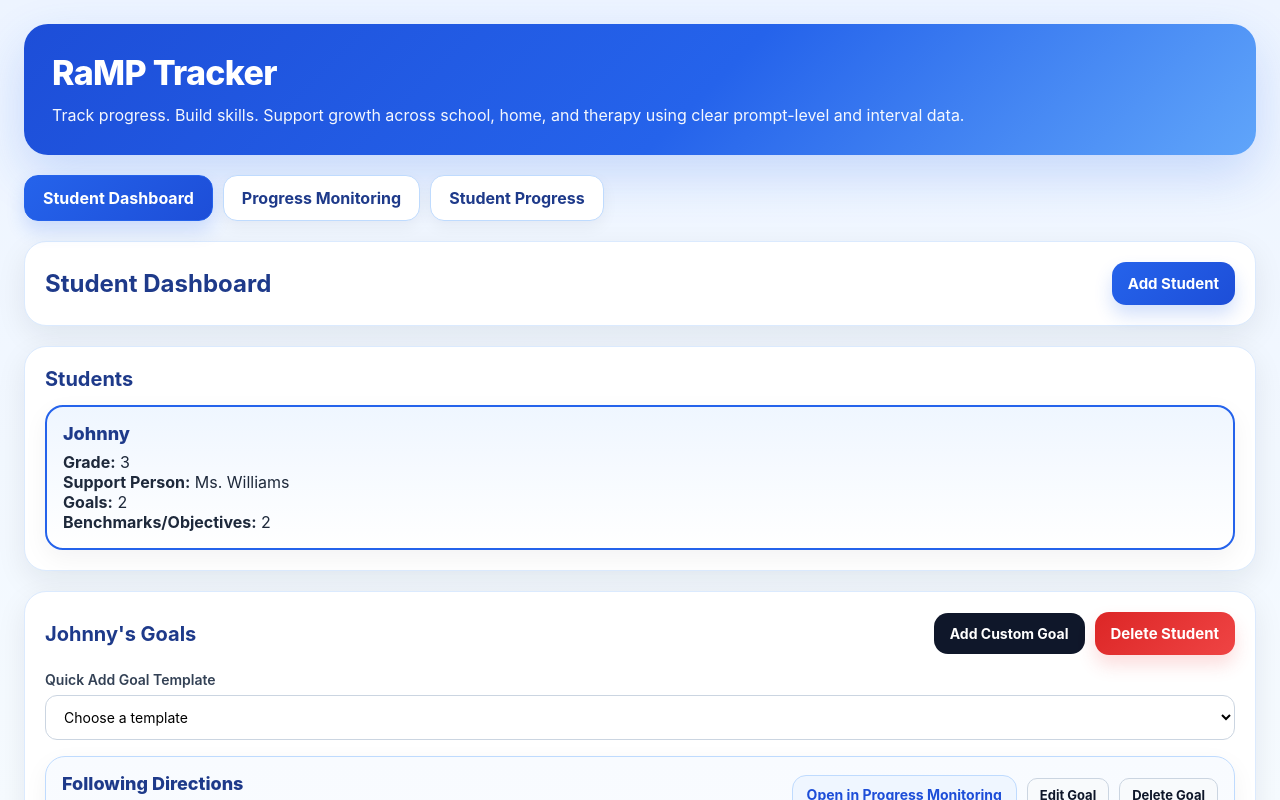
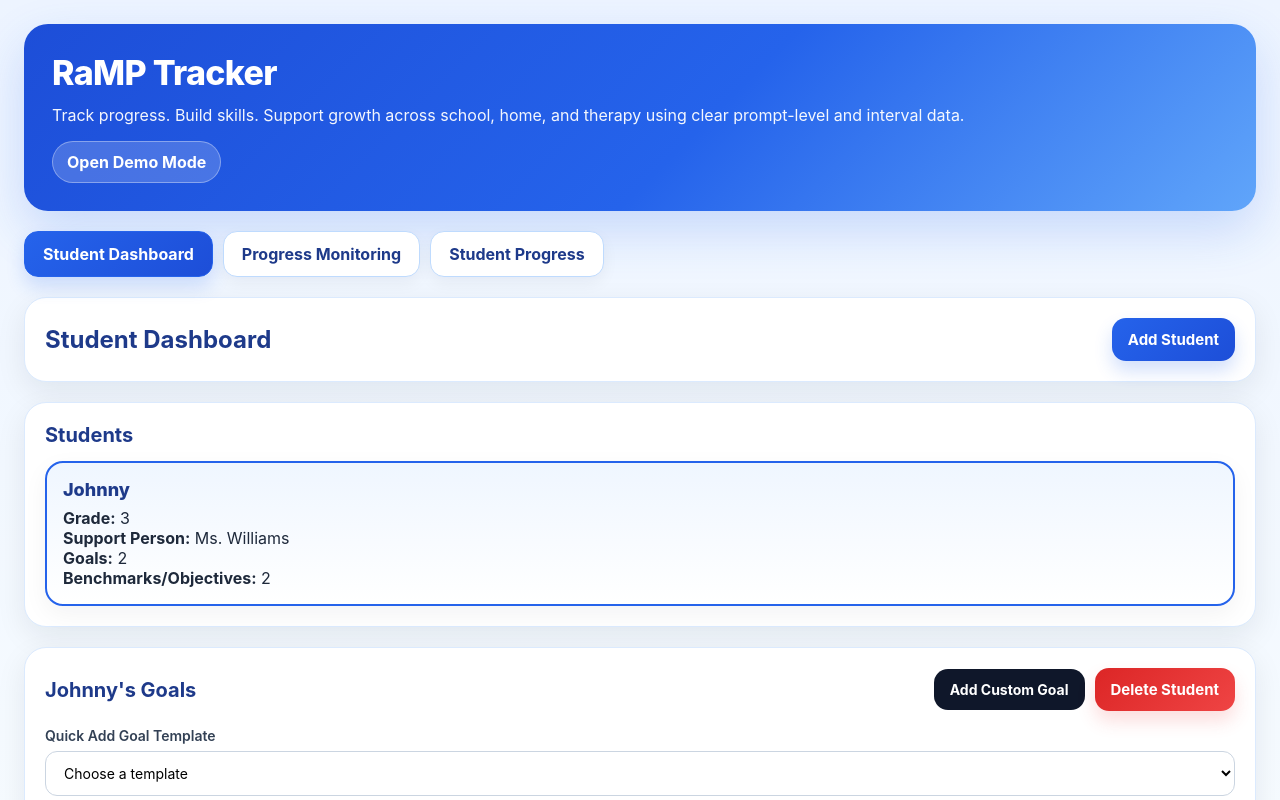
Before and after one commit to jasminevsadler/Ramp-Tracker, a React (Vite) app: page / in a window 1280 px wide. Shown: the top 800 px of the page. Built offline with nearby package versions, Linux system fonts and the light colour scheme.

Commit message:
Update App.jsx

```diff
--- a/src/App.jsx
+++ b/src/App.jsx
@@ -241,6 +241,28 @@ const DEFAULT_STUDENTS = [
   },
 ];
 
+const DEMO_URL_KEYS = ["demo", "mode"]
+
+function isDemoUrl() {
+  if (typeof window === "undefined") return false;
+
+  const params = new URLSearchParams(window.location.search);
+  const demoParam = params.get("demo");
+  const modeParam = params.get("mode");
+  const hash = window.location.hash.toLowerCase();
+
+  return (
+    demoParam === "1" ||
+    demoParam === "true" ||
+    modeParam === "demo" ||
+    hash.includes("demo")
+  );
+}
+
+function buildStorageKey(isDemoMode, name) {
+  return `${isDemoMode ? "ramp_demo" : "ramp"}_${name}`;
+}
+
 function loadFromStorage(key, fallback) {
   try {
     const raw = localStorage.getItem(key);
@@ -469,29 +491,33 @@ function GraphCard({ title, points, mode }) {
 }
 
 export default function App() {
+  const [isDemoMode] = useState(() => isDemoUrl());
+
+  const storageKey = (name) => buildStorageKey(isDemoMode, name);
+
   const [students, setStudents] = useState(() =>
-    normalizeStudents(loadFromStorage("ramp_students", DEFAULT_STUDENTS))
+    normalizeStudents(loadFromStorage(storageKey("students"), DEFAULT_STUDENTS))
   );
   const [selectedStudentId, setSelectedStudentId] = useState(() =>
-    loadFromStorage("ramp_selected_student", DEFAULT_STUDENTS[0]?.id || "")
+    loadFromStorage(storageKey("selected_student"), DEFAULT_STUDENTS[0]?.id || "")
   );
   const [selectedGoalId, setSelectedGoalId] = useState(() =>
-    loadFromStorage("ramp_selected_goal", "")
+    loadFromStorage(storageKey("selected_goal"), "")
   );
   const [selectedBenchmarkId, setSelectedBenchmarkId] = useState(() =>
-    loadFromStorage("ramp_selected_benchmark", "")
+    loadFromStorage(storageKey("selected_benchmark"), "")
   );
   const [showGoalDetails, setShowGoalDetails] = useState(() =>
-    loadFromStorage("ramp_show_goal_details", false)
+    loadFromStorage(storageKey("show_goal_details"), false)
   );
   const [sessionData, setSessionData] = useState(() =>
-    loadFromStorage("ramp_session_data", {})
+    loadFromStorage(storageKey("session_data"), {})
   );
   const [history, setHistory] = useState(() =>
-    loadFromStorage("ramp_session_history", [])
+    loadFromStorage(storageKey("session_history"), [])
   );
   const [activeTab, setActiveTab] = useState(() =>
-    loadFromStorage("ramp_active_tab", "studentDashboard")
+    loadFromStorage(storageKey("active_tab"), "studentDashboard")
   );
   const [showAddStudentForm, setShowAddStudentForm] = useState(false);
   const [studentForm, setStudentForm] = useState({
@@ -503,44 +529,35 @@ export default function App() {
   });
 
   useEffect(() => {
-    localStorage.setItem("ramp_students", JSON.stringify(students));
+    localStorage.setItem(storageKey("students"), JSON.stringify(students));
   }, [students]);
 
   useEffect(() => {
-    localStorage.setItem("ramp_session_data", JSON.stringify(sessionData));
+    localStorage.setItem(storageKey("session_data"), JSON.stringify(sessionData));
   }, [sessionData]);
 
   useEffect(() => {
-    localStorage.setItem("ramp_session_history", JSON.stringify(history));
+    localStorage.setItem(storageKey("session_history"), JSON.stringify(history));
   }, [history]);
 
   useEffect(() => {
-    localStorage.setItem(
-      "ramp_selected_student",
-      JSON.stringify(selectedStudentId)
-    );
+    localStorage.setItem(storageKey("selected_student"), JSON.stringify(selectedStudentId));
   }, [selectedStudentId]);
 
   useEffect(() => {
-    localStorage.setItem("ramp_selected_goal", JSON.stringify(selectedGoalId));
+    localStorage.setItem(storageKey("selected_goal"), JSON.stringify(selectedGoalId));
   }, [selectedGoalId]);
 
   useEffect(() => {
-    localStorage.setItem(
-      "ramp_selected_benchmark",
-      JSON.stringify(selectedBenchmarkId)
-    );
+    localStorage.setItem(storageKey("selected_benchmark"), JSON.stringify(selectedBenchmarkId));
   }, [selectedBenchmarkId]);
 
   useEffect(() => {
-    localStorage.setItem(
-      "ramp_show_goal_details",
-      JSON.stringify(showGoalDetails)
-    );
+    localStorage.setItem(storageKey("show_goal_details"), JSON.stringify(showGoalDetails));
   }, [showGoalDetails]);
 
   useEffect(() => {
-    localStorage.setItem("ramp_active_tab", JSON.stringify(activeTab));
+    localStorage.setItem(storageKey("active_tab"), JSON.stringify(activeTab));
   }, [activeTab]);
 
   const selectedStudent = useMemo(
@@ -1352,6 +1369,15 @@ export default function App() {
       fontSize: "16px",
       opacity: 0.95,
       lineHeight: 1.5,
+    },
+    secondaryHeroButton: {
+      border: "1px solid rgba(255,255,255,0.35)",
+      background: "rgba(255,255,255,0.18)",
+      color: "#ffffff",
+      borderRadius: "999px",
+      padding: "10px 14px",
+      fontWeight: 700,
+      cursor: "pointer",
     },
     tabsWrap: {
       display: "flex",
@@ -2815,6 +2841,40 @@ export default function App() {
     </>
   );
 
+  const openDemoMode = () => {
+    if (typeof window === "undefined") return;
+
+    const url = new URL(window.location.href);
+    url.searchParams.set("demo", "1");
+    window.location.href = url.toString();
+  };
+
+  const exitDemoMode = () => {
+    if (typeof window === "undefined") return;
+
+    const url = new URL(window.location.href);
+    DEMO_URL_KEYS.forEach((key) => url.searchParams.delete(key));
+    url.hash = "";
+    window.location.href = url.toString();
+  };
+
+  const resetDemoData = () => {
+    if (typeof window === "undefined") return;
+
+    [
+      "students",
+      "selected_student",
+      "selected_goal",
+      "selected_benchmark",
+      "show_goal_details",
+      "session_data",
+      "session_history",
+      "active_tab",
+    ].forEach((name) => localStorage.removeItem(buildStorageKey(true, name)));
+
+    window.location.reload();
+  };
+
   return (
     <div style={styles.page}>
       <style>{`
@@ -2847,6 +2907,43 @@ export default function App() {
           <div style={styles.heroText}>
             Track progress. Build skills. Support growth across school, home,
             and therapy using clear prompt-level and interval data.
+          </div>
+
+          <div
+            style={{
+              marginTop: "14px",
+              display: "flex",
+              flexWrap: "wrap",
+              gap: "10px",
+              alignItems: "center",
+            }}
+          >
+            {isDemoMode ? (
+              <>
+                <div
+                  style={{
+                    padding: "10px 14px",
+                    borderRadius: "999px",
+                    background: "rgba(255,255,255,0.2)",
+                    border: "1px solid rgba(255,255,255,0.35)",
+                    fontSize: "14px",
+                    fontWeight: 700,
+                  }}
+                >
+                  Demo Mode is on
+                </div>
+                <button style={styles.secondaryHeroButton} onClick={resetDemoData}>
+                  Reset Demo Data
+                </button>
+                <button style={styles.secondaryHeroButton} onClick={exitDemoMode}>
+                  Exit Demo
+                </button>
+              </>
+            ) : (
+              <button style={styles.secondaryHeroButton} onClick={openDemoMode}>
+                Open Demo Mode
+              </button>
+            )}
           </div>
         </div>
 
```
